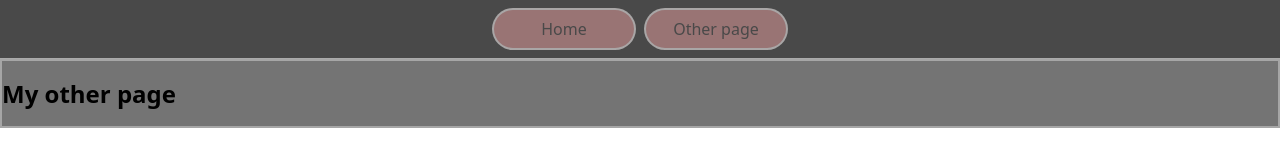
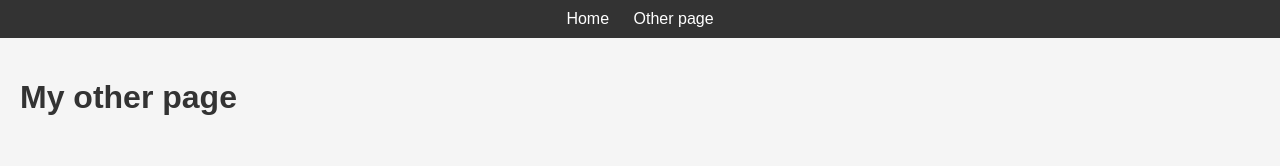
Before and after one commit to craftybloxy/Site2NSI, a plain HTML site: page html/page2.html in a window 1280 px wide. Drawn offline with Linux system fonts and the light colour scheme.

Commit message:
taille iframe

```diff
--- a/css/styles.css
+++ b/css/styles.css
@@ -3,53 +3,32 @@
 }
 
 body {
+  font-family: Arial, sans-serif;
   margin: 0;
-  font-family: system-ui, sans-serif;
-  color: black;
-  background-color: white;
+  padding: 0;
+  background-color: #f5f5f5;
 }
-
 nav {
-  display: flex;
-  flex-wrap: wrap;
-  align-items: center;
-  justify-content: center;
-  padding: 0.5rem;
-  gap: 0.5rem;
-  border-bottom: solid 1px #aaa;
-  background-color: #494949;
+  background-color: #333;
+  color: #fff;
+  padding: 10px;
+  text-align: center;
 }
-
 nav a {
-  display: inline-block;
-  min-width: 9rem;
-  padding: 0.5rem;
-  border-radius: 90rem;
-  border: solid 2px rgba(170, 170, 170, 0.918);
-  text-align: center;
+  color: #fff;
   text-decoration: none;
-  color: #494949;
-  background-color: rgb(153, 116, 116);
+  margin: 0 10px;
 }
-
-nav a[aria-current='page'] {
-  color: #494949;
-  background-color: rgb(153, 116, 116);
+main {
+  padding: 20px;
 }
-
-main {
-  padding: 0rem;
-  border: solid 2px rgba(170, 170, 170, 0.918);
-  background-color: rgb(116, 116, 116);
+h1 {
+  color: #333;
 }
-
-
-h1 {
-  font-weight: bold;
-  font-size: 1.5rem;
+p {
+  color: #666;
 }
-
 iframe {
-  border: 1px solid black;
-  width: 100%; /* takes precedence over the width set with the HTML width attribute */
+  width: 1300;
+  height: 1000;
 }
```
Also changed, not shown: index.html (+4 -3 lines).
